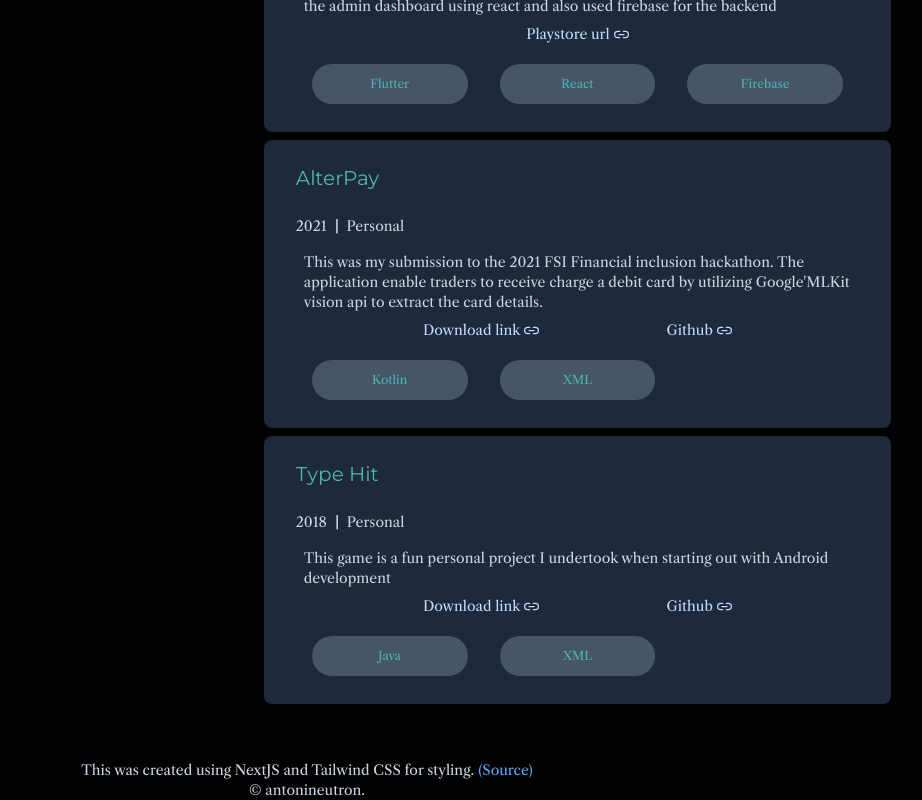
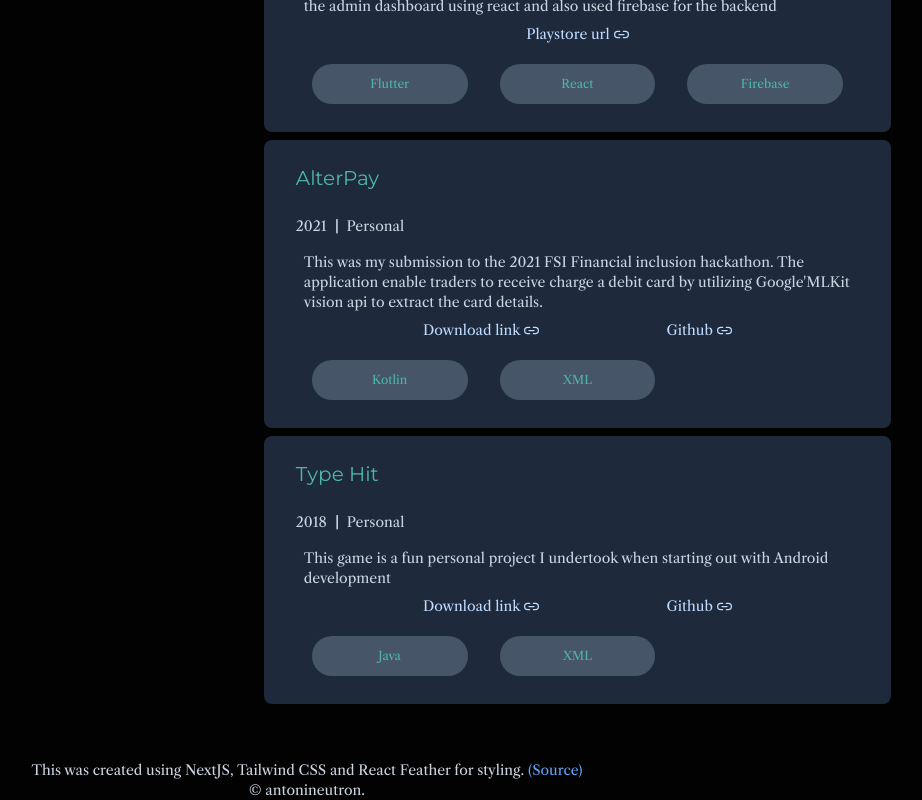
Before and after one commit to ANTONINEUTRON/anthony_portfolio, a Next.js app: page / in a window 1280 px wide. Shown: the part 2700-3500 px from the top of the page, without its empty margins (333-1255 px from the left). Built offline with nearby package versions, Linux system fonts and the light colour scheme.

Commit message:
React Feather created

```diff
--- a/app/layout.tsx
+++ b/app/layout.tsx
@@ -37,7 +37,7 @@ export default function RootLayout({
           </div>
         </div>
         <footer className='flex text-center flex-col justify-center items-center'>
-          <span>This was created using NextJS and Tailwind CSS for styling.
+          <span>This was created using NextJS, Tailwind CSS and React Feather for styling.
             <Link href="https://github.com/antonineutron/anthony-portfolio" className='text-blue-400 ml-1'>(Source)</Link></span>
           <span>&#169; antonineutron.</span>
         </footer>
```
